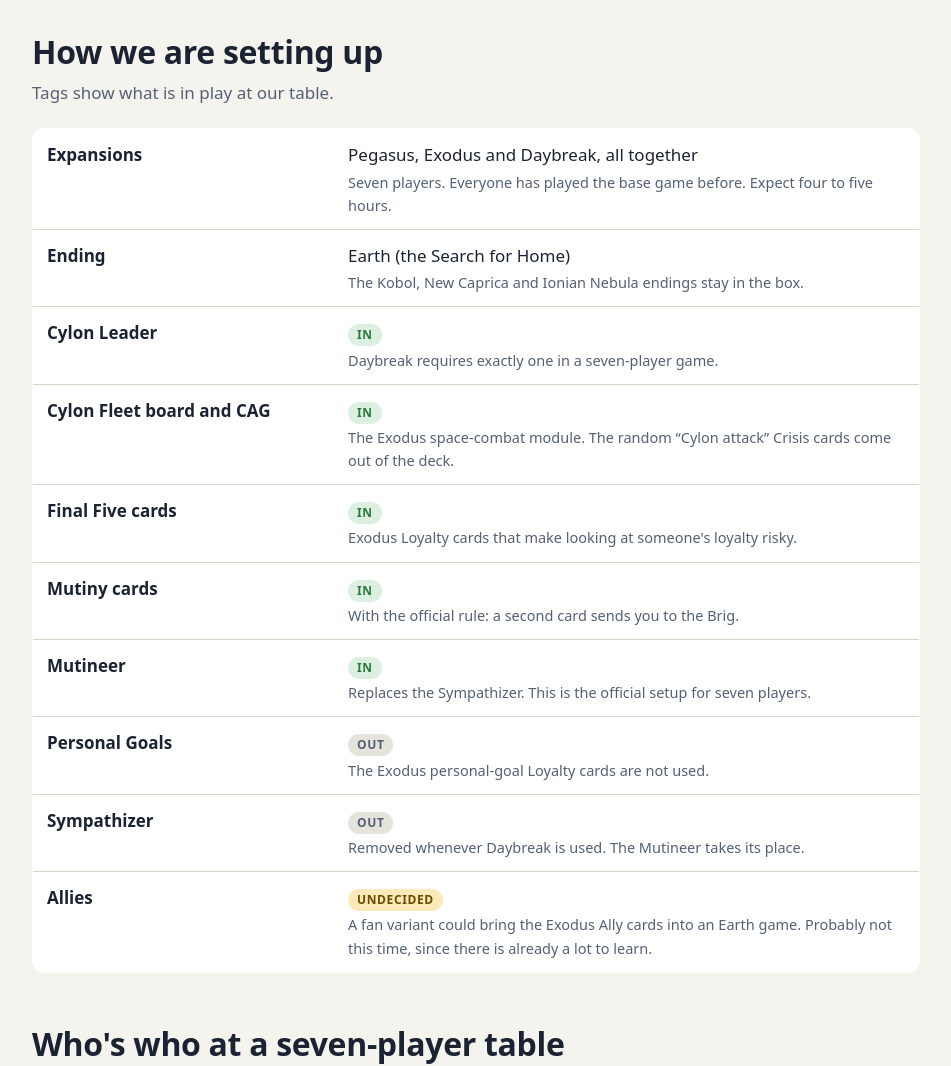
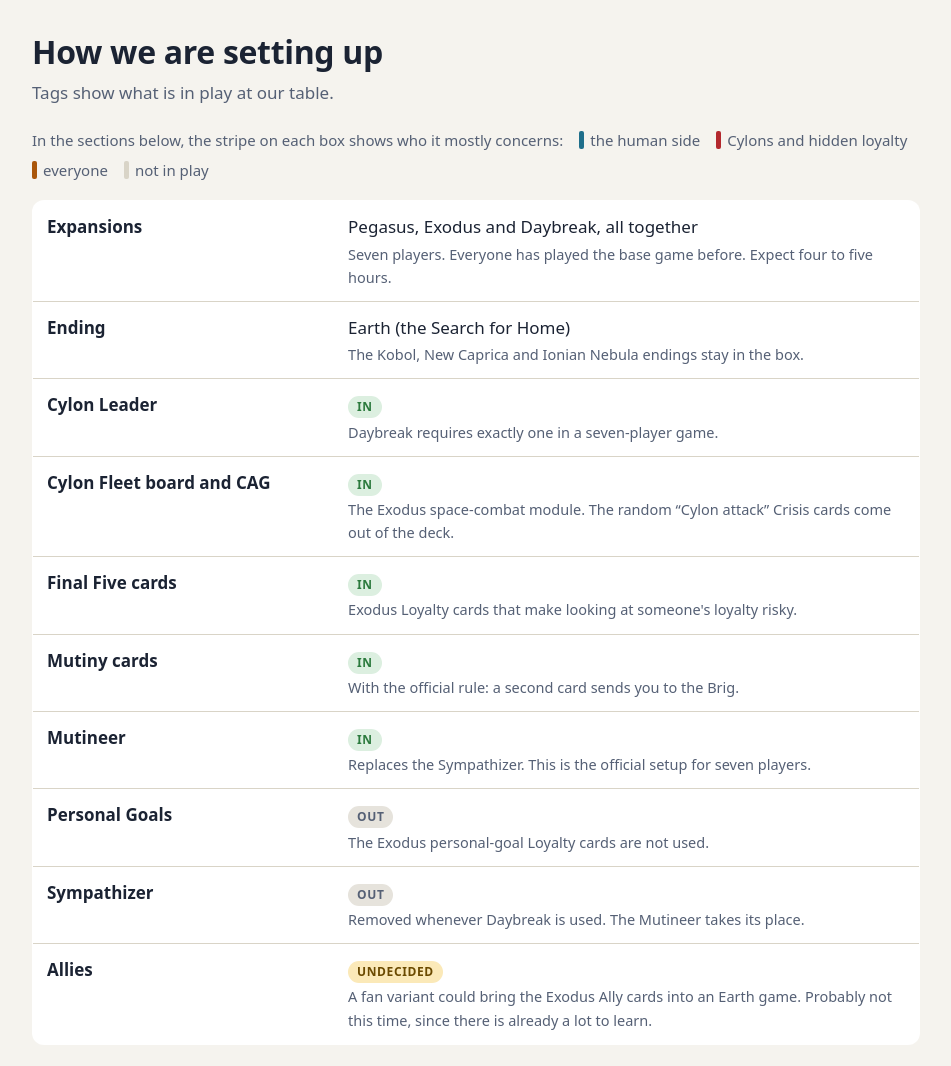
Before and after one commit to stangm/BSGCustom, a plain HTML site: page index.html in a window 1280 px wide. Shown: the part 1500-2566 px from the top of the page, without its empty margins (164-1115 px from the left). Drawn offline with Linux system fonts and the light colour scheme.

Commit message:
Add base rulebook link and colour key

```diff
--- a/index.html
+++ b/index.html
@@ -192,6 +192,10 @@
   table.setup th { width: 34%; font-weight: 600; }
   table.setup td small { display: block; color: var(--muted); margin-top: 2px; font-size: 14.5px; }
 
+  .key { display: flex; flex-wrap: wrap; gap: 6px 16px; align-items: center; font-size: 15px; color: var(--muted); margin: 0 0 18px; }
+  .key .swatch { display: inline-flex; align-items: center; gap: 6px; white-space: nowrap; }
+  .key .swatch i { display: inline-block; width: 5px; height: 18px; border-radius: 2px; }
+
   dl.glossary { margin: 16px 0 0; }
   dl.glossary dt { font-weight: 700; margin-top: 14px; }
   dl.glossary dd { margin: 2px 0 0; color: var(--muted); }
@@ -274,6 +278,13 @@
 <section id="table">
   <h2>How we are setting up</h2>
   <p class="sub">Tags show what is in play at our table.</p>
+  <p class="key" aria-label="Colour key for the boxes further down">
+    <span>In the sections below, the stripe on each box shows who it mostly concerns:</span>
+    <span class="swatch"><i style="background:var(--human)"></i>the human side</span>
+    <span class="swatch"><i style="background:var(--cylon)"></i>Cylons and hidden loyalty</span>
+    <span class="swatch"><i style="background:var(--accent)"></i>everyone</span>
+    <span class="swatch"><i style="background:var(--line)"></i>not in play</span>
+  </p>
 
   <table class="setup">
     <tr>
@@ -568,6 +579,7 @@
     <li><a href="rulebook.html">Our house rulebook</a>: every rule for the setup described on this page, in one place.</li>
     <li><a href="player-aid.pdf">Two-page player aid (PDF)</a>: a turn-by-turn reference to print and keep at your seat. Also available as a <a href="player-aid.docx">Word file</a>.</li>
     <li><a href="https://jbiatek.github.io/BSGRulebook/rulebook.html">Dynamic BSG rulebook</a>: a fan-made combined rulebook that changes to match the expansions you choose.</li>
+    <li><a href="https://images-cdn.fantasyflightgames.com/ffg_content/Battlestar_Galactica/bsg-rulebook-web.pdf">Base game rulebook (PDF)</a></li>
     <li><a href="https://images-cdn.fantasyflightgames.com/ffg_content/Battlestar_Galactica/BSG-Pegasus-rulebook-web.pdf">Pegasus rulebook (PDF)</a></li>
     <li><a href="https://images-cdn.fantasyflightgames.com/filer_public/06/66/0666fbcc-e40f-423c-b102-0ba2164d2455/bsg-exodus-rules.pdf">Exodus rulebook (PDF)</a></li>
     <li><a href="https://images-cdn.fantasyflightgames.com/filer_public/11/e5/11e5b88b-a6f7-4819-b467-e729d6486b90/bsg_daybreak_rulebook_engindd_v-3.pdf">Daybreak rulebook (PDF)</a></li>
```
